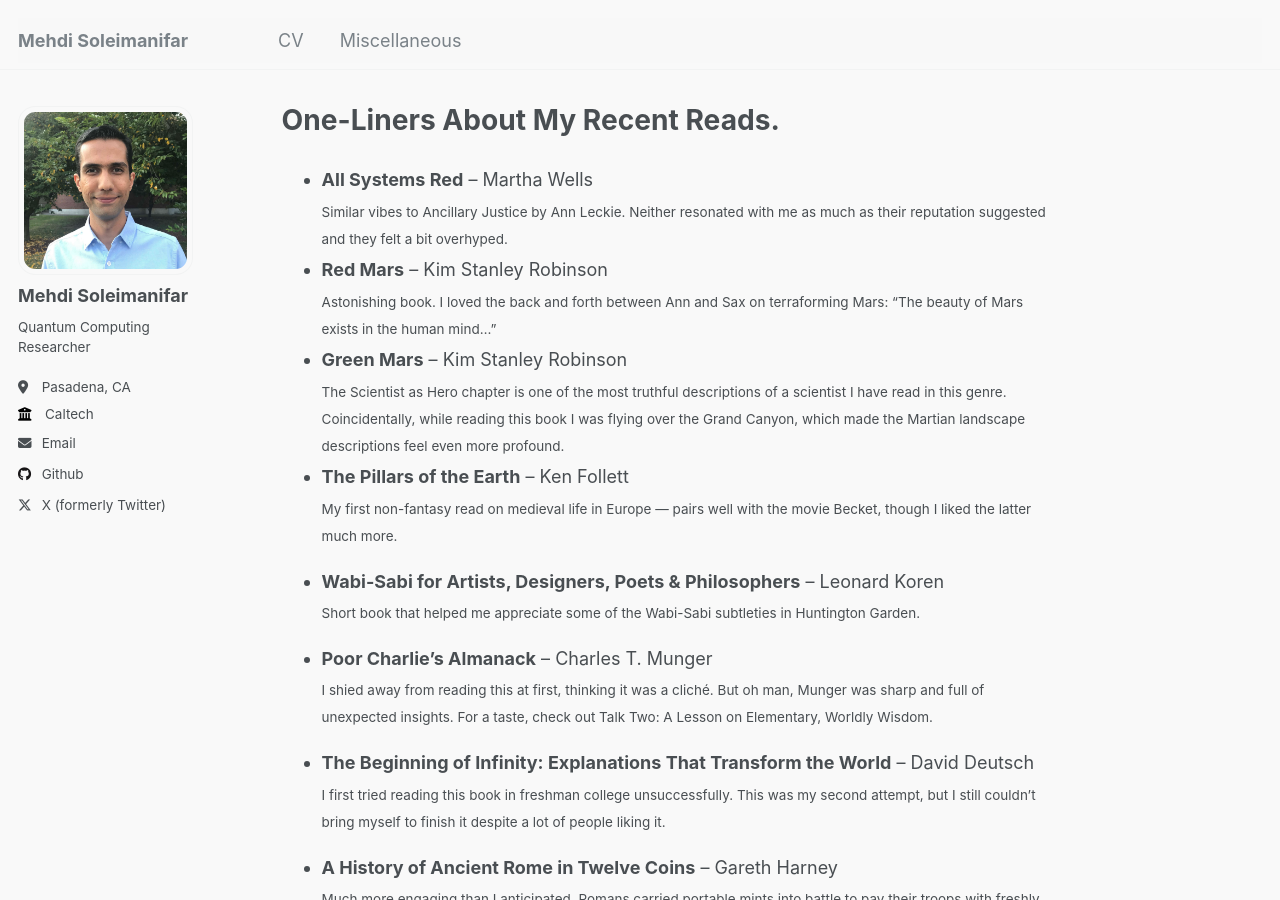
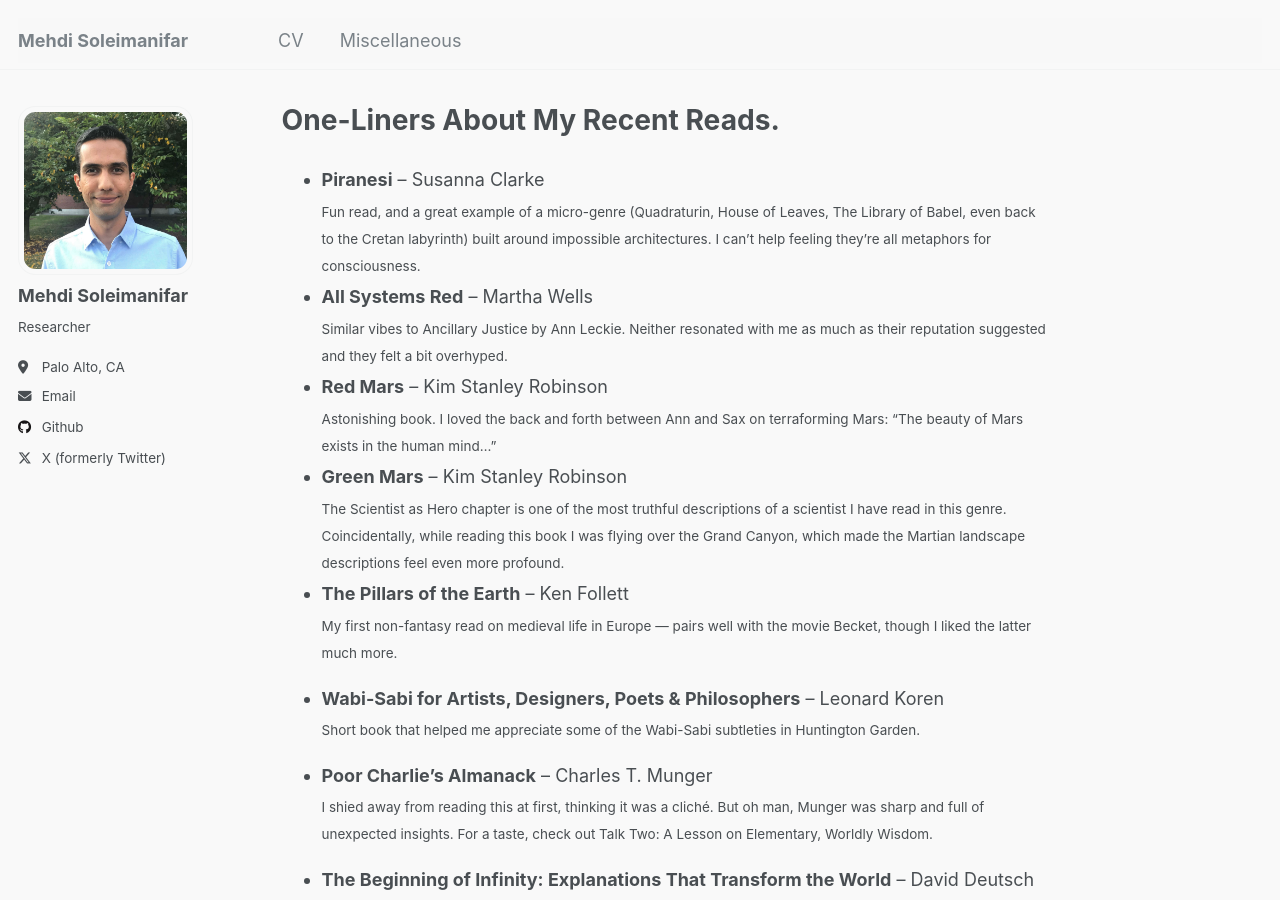
Before and after one commit to gitmehdis/mehdisole.github.io, a Jekyll site: the page built from _pages/books.md, in a window 1280 px wide and 900 px high. Built offline with Jekyll 4.4.1, drawn with Linux system fonts in a browser that asks for light colours.

Commit message:
updating books

```diff
--- a/_config.yml
+++ b/_config.yml
@@ -25,11 +25,11 @@ author:
   avatar           : "avatar.jpeg"
   name             : "Mehdi Soleimanifar"
   pronouns         : # example: "she/her"
-  bio              : "Quantum Computing Researcher"
-  location         : "Pasadena, CA"
-  employer         : "Caltech"
+  bio              : "Researcher"
+  location         : "Palo Alto, CA"
+  employer         : # "Caltech"
   uri              : # URL
-  email            : "mehdi@caltech.edu"
+  email            : "mehdi.soleimanifar@gmail.com"
 
   # Academic websites
   arxiv            : # URL - Update with the correct link to your profile
--- a/_pages/books.md
+++ b/_pages/books.md
@@ -3,6 +3,9 @@ title: One-Liners About My Recent Reads.
 author_profile: true
 permalink: /books/
 ---
+- **Piranesi** – Susanna Clarke
+    <sub>Fun read, and a great example of a micro-genre (Quadraturin, House of Leaves, The Library of Babel, even back to the Cretan labyrinth) built around impossible architectures. I can’t help feeling they’re all metaphors for consciousness.
+    </sub>
 - **All Systems Red** – Martha Wells
     <sub>Similar vibes to Ancillary Justice by Ann Leckie. Neither resonated with me as much as their reputation suggested and they felt a bit overhyped.
     </sub>
```
Also changed, not shown: _pages/about.md (+1 -0 lines).
